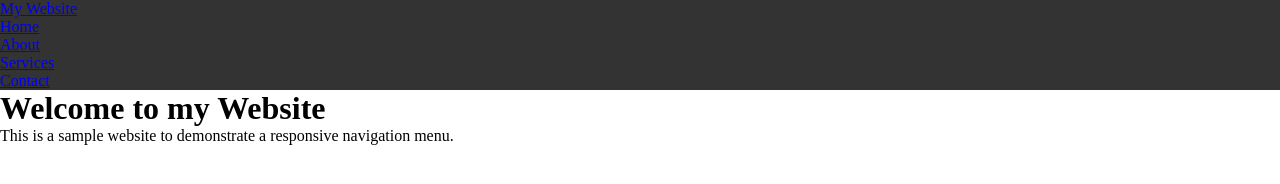
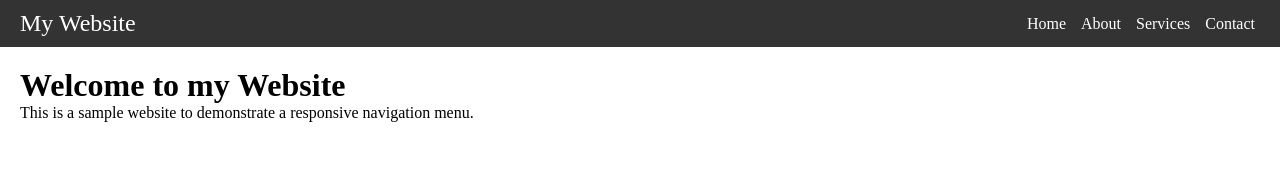
Before and after one commit to mattbernatek/HamburgerMenu, a plain HTML site: page index.html in a window 1280 px wide. Drawn offline with Linux system fonts and the light colour scheme.

Commit message:
Building out CSS

```diff
--- a/style.css
+++ b/style.css
@@ -8,6 +8,37 @@
 
 .navbar {
     background-color: #333;
+    padding: 10px;
+    display: flex;
+    justify-content: space-between;
+    align-items: center;
+}
+
+.navbar a {
+    text-decoration: none;
     color: white;
-    padding 15px;
 }
+
+.menu ul {
+    list-style: none;
+    display: flex;
+    justify-content: flex-end;
+}
+
+.menu ul li {
+    text-decoration: none;
+    margin-right: 15px;
+}
+
+.navbar a:hover {
+    color: antiquewhite;
+}
+
+.logo {
+    font-size: 1.5em;
+    margin-left: 10px;
+}
+
+.hero {
+    padding: 20px;
+}
```
